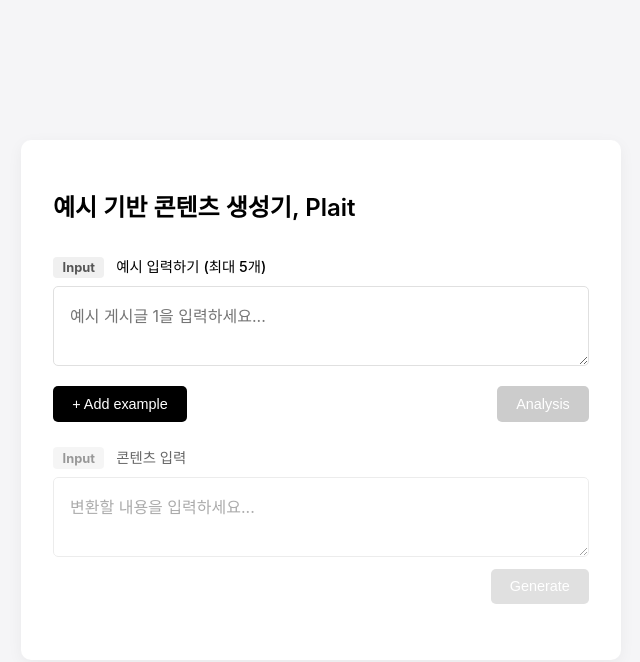
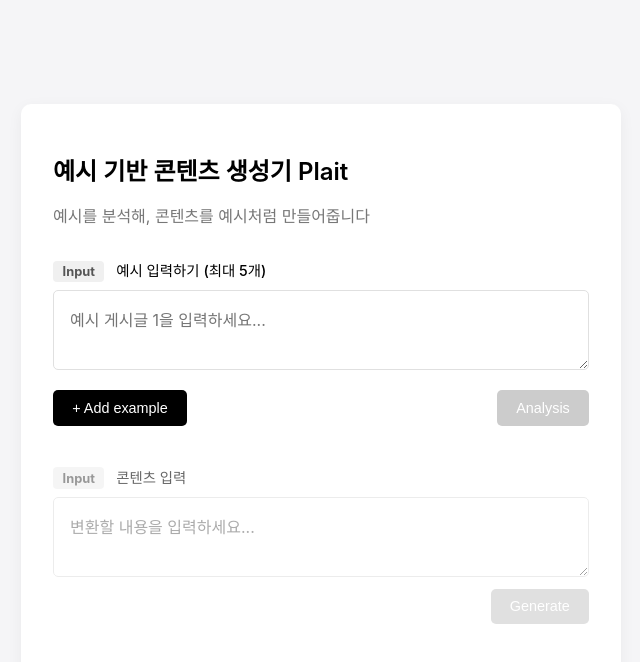
Before and after one commit to everything-chalna/plait, a Next.js app: page / in a window 1280 px wide. Shown: the top 662 px of the page, without its empty margins (319-959 px from the left). Built offline with nearby package versions, Linux system fonts and the light colour scheme.

Commit message:
UI 개선: 타이틀과 서브타이틀 간격 조정 및 섹션 간격 증가

```diff
--- a/pages/index.js
+++ b/pages/index.js
@@ -187,7 +187,8 @@
   return (
     <div className={styles.container}>
       <div className={styles.card}>
-        <h1 className={styles.titleLeft}>예시 기반 콘텐츠 생성기, Plait</h1>
+        <h1 className={styles.titleLeft}>예시 기반 콘텐츠 생성기 Plait</h1>
+        <p className={styles.subtitle}>예시를 분석해, 콘텐츠를 예시처럼 만들어줍니다</p>
 
         {error && <div className={styles.errorMessage}>{error}</div>}
 
--- a/styles/Home.module.css
+++ b/styles/Home.module.css
@@ -22,15 +22,16 @@
 .titleLeft {
   font-size: 1.5rem;
   font-weight: 600;
-  margin-bottom: 2rem;
+  margin-bottom: 0.1rem;
   text-align: left;
 }
 
 .subtitle {
-  font-size: 1.2rem;
-  text-align: center;
-  color: #666;
-  margin-bottom: 3rem;
+  font-size: 1rem;
+  text-align: left;
+  color: #777;
+  margin-bottom: 2rem;
+  font-weight: 400;
 }
 
 .grid {
@@ -81,7 +82,7 @@
 }
 
 .section {
-  margin-bottom: 1.5rem;
+  margin-bottom: 2.5rem;
 }
 
 .section.disabled {
```
